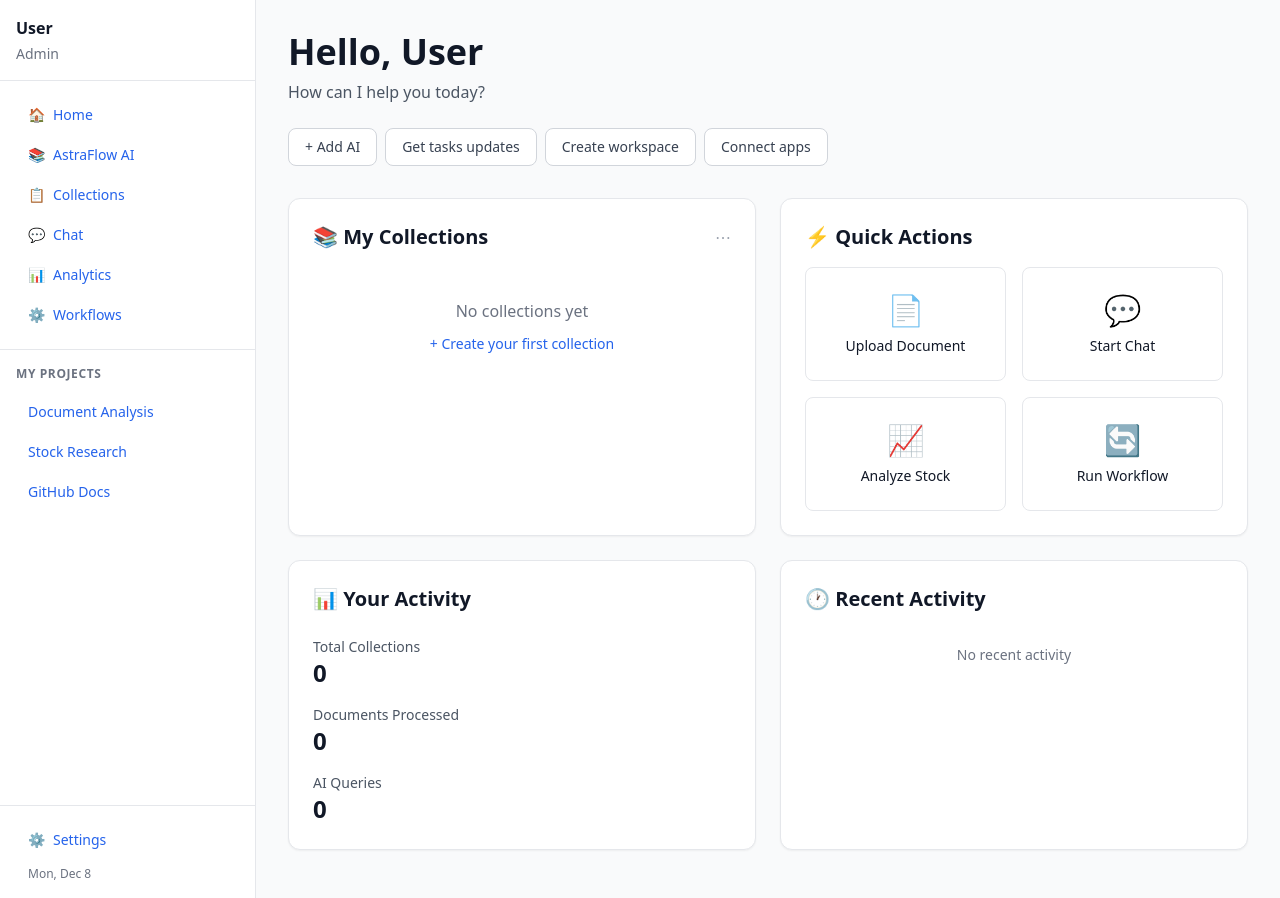
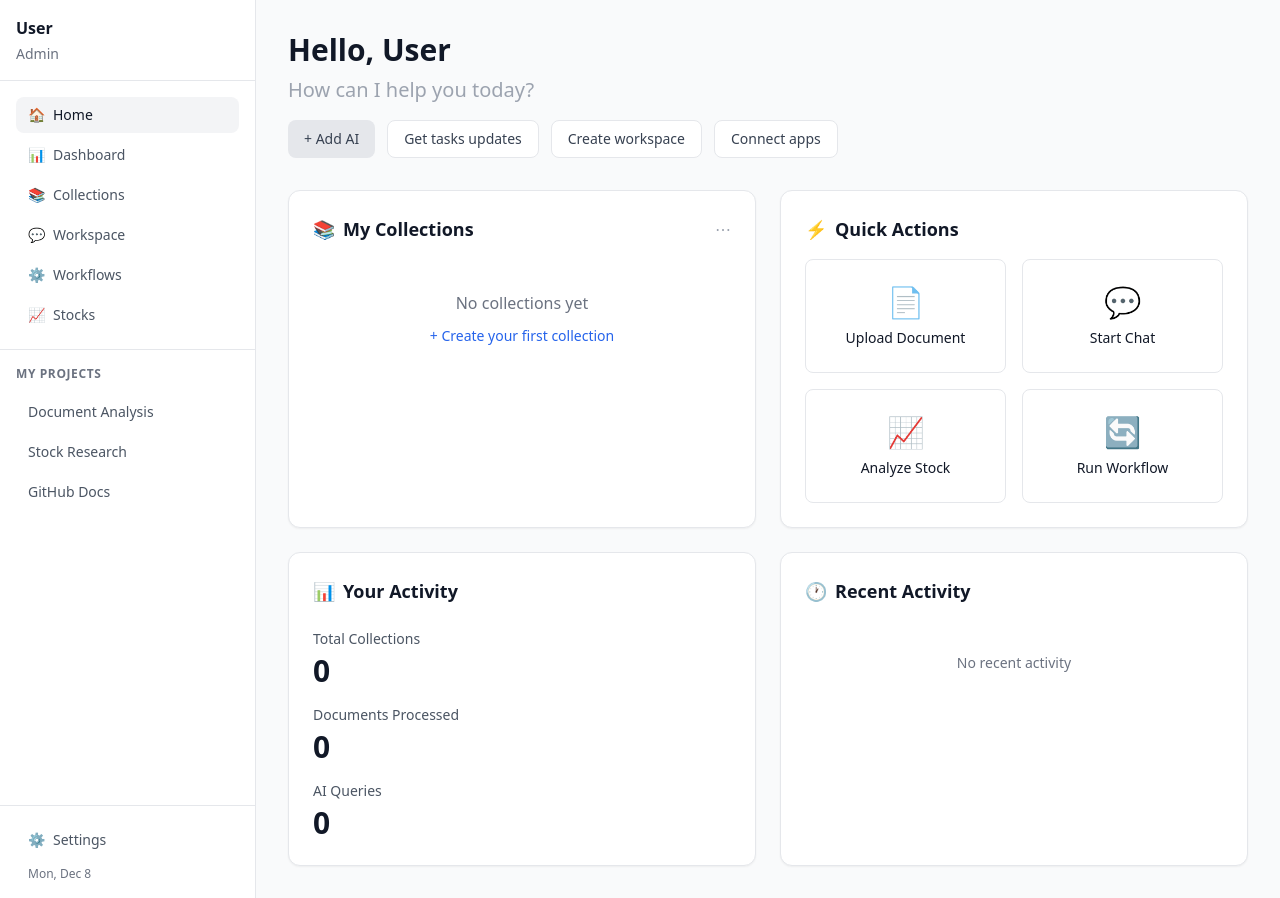
Before and after one commit to sairam3824/astraflow, a FastAPI app: page / in a window 1280 px wide. Run offline with FastAPI, Linux system fonts and the light colour scheme; some libraries are stand-ins or nearby versions.

Commit message:
new file:   FINAL_STATUS.md 	deleted:    IMPLEMENTATION_SUMMARY.md 	deleted:    MIGRATION_TO_HTML.md 	deleted:    QUICK_START.md 	deleted:    README.md 	deleted:    WEB_UI_SUMMARY.md 	modified:   services/api_gateway/main.py 	modified:   start-all.sh 	modified:   templates/collections.html 	modified:   templates/dashboard.html 	modified:   templates/index.html 	modified:   templates/settings.html 	modified:   templates/stocks.html 	modified:   templates/workflows.html 	modified:   templates/workspace.html 	deleted:    web/.next/cache/webpack/client-development/5.pack.gz_

```diff
--- a/services/api_gateway/main.py
+++ b/services/api_gateway/main.py
@@ -123,7 +123,6 @@ async def home():
         return HTMLResponse(content=html_file.read_text())
     return HTMLResponse(content="<h1>AstraFlow</h1>")
 
-@app.get("/login.html", response_class=HTMLResponse)
 @app.get("/login", response_class=HTMLResponse)
 async def login_page():
     html_file = TEMPLATES_DIR / "login.html"
@@ -131,7 +130,6 @@ async def login_page():
         return HTMLResponse(content=html_file.read_text())
     return HTMLResponse(content="<h1>Login</h1>")
 
-@app.get("/dashboard.html", response_class=HTMLResponse)
 @app.get("/dashboard", response_class=HTMLResponse)
 async def dashboard_page():
     html_file = TEMPLATES_DIR / "dashboard.html"
@@ -139,14 +137,13 @@ async def dashboard_page():
         return HTMLResponse(content=html_file.read_text())
     return HTMLResponse(content="<h1>Dashboard</h1>")
 
-@app.get("/collections.html", response_class=HTMLResponse)
+@app.get("/collections", response_class=HTMLResponse)
 async def collections_page():
     html_file = TEMPLATES_DIR / "collections.html"
     if html_file.exists():
         return HTMLResponse(content=html_file.read_text())
     return HTMLResponse(content="<h1>Collections</h1>")
 
-@app.get("/workspace.html", response_class=HTMLResponse)
 @app.get("/workspace", response_class=HTMLResponse)
 async def workspace_page():
     html_file = TEMPLATES_DIR / "workspace.html"
@@ -154,7 +151,6 @@ async def workspace_page():
         return HTMLResponse(content=html_file.read_text())
     return HTMLResponse(content="<h1>Workspace</h1>")
 
-@app.get("/workflows.html", response_class=HTMLResponse)
 @app.get("/workflows", response_class=HTMLResponse)
 async def workflows_page():
     html_file = TEMPLATES_DIR / "workflows.html"
@@ -162,7 +158,6 @@ async def workflows_page():
         return HTMLResponse(content=html_file.read_text())
     return HTMLResponse(content="<h1>Workflows</h1>")
 
-@app.get("/stocks.html", response_class=HTMLResponse)
 @app.get("/stocks", response_class=HTMLResponse)
 async def stocks_page():
     html_file = TEMPLATES_DIR / "stocks.html"
@@ -170,7 +165,6 @@ async def stocks_page():
         return HTMLResponse(content=html_file.read_text())
     return HTMLResponse(content="<h1>Stocks</h1>")
 
-@app.get("/settings.html", response_class=HTMLResponse)
 @app.get("/settings", response_class=HTMLResponse)
 async def settings_page():
     html_file = TEMPLATES_DIR / "settings.html"
@@ -178,7 +172,6 @@ async def settings_page():
         return HTMLResponse(content=html_file.read_text())
     return HTMLResponse(content="<h1>Settings</h1>")
 
-@app.get("/rag.html", response_class=HTMLResponse)
 @app.get("/rag", response_class=HTMLResponse)
 async def rag_page():
     html_file = TEMPLATES_DIR / "rag.html"
@@ -186,7 +179,6 @@ async def rag_page():
         return HTMLResponse(content=html_file.read_text())
     return HTMLResponse(content="<h1>RAG Search</h1>")
 
-@app.get("/chat.html", response_class=HTMLResponse)
 @app.get("/chat", response_class=HTMLResponse)
 async def chat_page():
     html_file = TEMPLATES_DIR / "chat.html"
--- a/templates/index.html
+++ b/templates/index.html
@@ -3,7 +3,7 @@
 <head>
     <meta charset="UTF-8">
     <meta name="viewport" content="width=device-width, initial-scale=1.0">
-    <title>AstraFlow - AI Platform</title>
+    <title>Home - AstraFlow</title>
     <script src="https://cdn.tailwindcss.com"></script>
 </head>
 <body class="bg-gray-50">
@@ -18,29 +18,29 @@
 
             <!-- Main Navigation -->
             <nav class="p-4 space-y-1 border-b border-gray-200">
-                <a href="/" class="flex items-center space-x-2 px-3 py-2 rounded-lg text-blue-600 hover:bg-blue-50 text-sm">
+                <a href="/" class="flex items-center space-x-2 px-3 py-2 rounded-lg bg-gray-100 text-gray-900 text-sm">
                     <span>🏠</span>
                     <span>Home</span>
                 </a>
-                <a href="/collections" class="flex items-center space-x-2 px-3 py-2 rounded-lg text-blue-600 hover:bg-blue-50 text-sm">
+                <a href="/dashboard" class="flex items-center space-x-2 px-3 py-2 rounded-lg text-gray-600 hover:bg-gray-50 text-sm">
+                    <span>📊</span>
+                    <span>Dashboard</span>
+                </a>
+                <a href="/collections" class="flex items-center space-x-2 px-3 py-2 rounded-lg text-gray-600 hover:bg-gray-50 text-sm">
                     <span>📚</span>
-                    <span>AstraFlow AI</span>
-                </a>
-                <a href="/collections" class="flex items-center space-x-2 px-3 py-2 rounded-lg text-blue-600 hover:bg-blue-50 text-sm">
-                    <span>📋</span>
                     <span>Collections</span>
                 </a>
-                <a href="/chat" class="flex items-center space-x-2 px-3 py-2 rounded-lg text-blue-600 hover:bg-blue-50 text-sm">
+                <a href="/workspace" class="flex items-center space-x-2 px-3 py-2 rounded-lg text-gray-600 hover:bg-gray-50 text-sm">
                     <span>💬</span>
-                    <span>Chat</span>
+                    <span>Workspace</span>
                 </a>
-                <a href="/analytics" class="flex items-center space-x-2 px-3 py-2 rounded-lg text-blue-600 hover:bg-blue-50 text-sm">
-                    <span>📊</span>
-                    <span>Analytics</span>
-                </a>
-                <a href="/workflows" class="flex items-center space-x-2 px-3 py-2 rounded-lg text-blue-600 hover:bg-blue-50 text-sm">
+                <a href="/workflows" class="flex items-center space-x-2 px-3 py-2 rounded-lg text-gray-600 hover:bg-gray-50 text-sm">
                     <span>⚙️</span>
                     <span>Workflows</span>
+                </a>
+                <a href="/stocks" class="flex items-center space-x-2 px-3 py-2 rounded-lg text-gray-600 hover:bg-gray-50 text-sm">
+                    <span>📈</span>
+                    <span>Stocks</span>
                 </a>
             </nav>
 
@@ -48,13 +48,13 @@
             <div class="flex-1 p-4">
                 <div class="text-xs font-semibold text-gray-500 uppercase tracking-wider mb-3">MY PROJECTS</div>
                 <div class="space-y-1">
-                    <a href="/collections?project=document-analysis" class="block px-3 py-2 rounded-lg text-blue-600 hover:bg-blue-50 text-sm">
+                    <a href="/collections?project=document-analysis" class="block px-3 py-2 rounded-lg text-gray-600 hover:bg-gray-50 text-sm">
                         Document Analysis
                     </a>
-                    <a href="/stocks" class="block px-3 py-2 rounded-lg text-blue-600 hover:bg-blue-50 text-sm">
+                    <a href="/stocks" class="block px-3 py-2 rounded-lg text-gray-600 hover:bg-gray-50 text-sm">
                         Stock Research
                     </a>
-                    <a href="/github" class="block px-3 py-2 rounded-lg text-blue-600 hover:bg-blue-50 text-sm">
+                    <a href="/collections?project=github" class="block px-3 py-2 rounded-lg text-gray-600 hover:bg-gray-50 text-sm">
                         GitHub Docs
                     </a>
                 </div>
@@ -62,7 +62,7 @@
 
             <!-- Settings & Date -->
             <div class="p-4 border-t border-gray-200">
-                <a href="/settings" class="flex items-center space-x-2 px-3 py-2 rounded-lg text-blue-600 hover:bg-blue-50 text-sm mb-2">
+                <a href="/settings" class="flex items-center space-x-2 px-3 py-2 rounded-lg text-gray-600 hover:bg-gray-50 text-sm mb-2">
                     <span>⚙️</span>
                     <span>Settings</span>
                 </a>
@@ -72,16 +72,16 @@
 
         <!-- Main Content -->
         <main class="flex-1 overflow-y-auto">
-            <div class="p-8">
+            <div class="p-8 max-w-7xl mx-auto">
                 <!-- Header -->
                 <div class="mb-8">
-                    <h1 class="text-4xl font-bold text-gray-900 mb-2">Hello, <span id="userNameHeader">User</span></h1>
-                    <p class="text-gray-600 mb-6">How can I help you today?</p>
-                    <div class="flex gap-2 flex-wrap">
-                        <button class="px-4 py-2 bg-white border border-gray-300 text-gray-700 rounded-lg text-sm hover:bg-gray-50">+ Add AI</button>
-                        <button class="px-4 py-2 bg-white border border-gray-300 text-gray-700 rounded-lg text-sm hover:bg-gray-50">Get tasks updates</button>
-                        <button class="px-4 py-2 bg-white border border-gray-300 text-gray-700 rounded-lg text-sm hover:bg-gray-50">Create workspace</button>
-                        <button class="px-4 py-2 bg-white border border-gray-300 text-gray-700 rounded-lg text-sm hover:bg-gray-50">Connect apps</button>
+                    <h1 class="text-3xl font-bold text-gray-900 mb-2">Hello, <span id="userNameHeader">User</span></h1>
+                    <p class="text-xl text-gray-400 mb-4">How can I help you today?</p>
+                    <div class="flex gap-3 flex-wrap">
+                        <button class="px-4 py-2 bg-gray-200 hover:bg-gray-300 text-gray-700 rounded-lg text-sm font-medium transition-colors">+ Add AI</button>
+                        <button class="px-4 py-2 bg-white hover:bg-gray-50 border border-gray-200 text-gray-700 rounded-lg text-sm font-medium transition-colors">Get tasks updates</button>
+                        <button class="px-4 py-2 bg-white hover:bg-gray-50 border border-gray-200 text-gray-700 rounded-lg text-sm font-medium transition-colors">Create workspace</button>
+                        <button class="px-4 py-2 bg-white hover:bg-gray-50 border border-gray-200 text-gray-700 rounded-lg text-sm font-medium transition-colors">Connect apps</button>
                     </div>
                 </div>
 
@@ -89,36 +89,42 @@
                     <!-- Collections Card -->
                     <div class="bg-white rounded-xl shadow-sm border border-gray-200 p-6">
                         <div class="flex items-center justify-between mb-4">
-                            <h2 class="text-xl font-bold text-gray-900">📚 My Collections</h2>
+                            <div class="flex items-center space-x-2">
+                                <span class="text-lg">📚</span>
+                                <h2 class="text-lg font-semibold text-gray-900">My Collections</h2>
+                            </div>
                             <button class="text-gray-400 hover:text-gray-600">⋯</button>
                         </div>
 
                         <div id="collectionsContainer">
                             <div class="text-center py-8 text-gray-500">
                                 <div class="mb-2">No collections yet</div>
-                                <button class="text-sm text-blue-600 hover:text-blue-700 font-medium">+ Create your first collection</button>
+                                <button onclick="window.location.href='/collections'" class="text-sm text-blue-600 hover:text-blue-700 font-medium">+ Create your first collection</button>
                             </div>
                         </div>
                     </div>
 
                     <!-- Quick Actions -->
                     <div class="bg-white rounded-xl shadow-sm border border-gray-200 p-6">
-                        <h2 class="text-xl font-bold text-gray-900 mb-4">⚡ Quick Actions</h2>
+                        <div class="flex items-center space-x-2 mb-4">
+                            <span class="text-lg">⚡</span>
+                            <h2 class="text-lg font-semibold text-gray-900">Quick Actions</h2>
+                        </div>
 
                         <div class="grid grid-cols-2 gap-4">
-                            <button class="p-6 border border-gray-200 rounded-lg hover:border-blue-300 hover:bg-blue-50 transition-colors text-center">
+                            <button onclick="window.location.href='/collections'" class="p-6 border border-gray-200 rounded-lg hover:border-gray-300 hover:bg-gray-50 transition-colors text-center">
                                 <div class="text-3xl mb-2">📄</div>
                                 <div class="text-sm font-medium text-gray-900">Upload Document</div>
                             </button>
-                            <button class="p-6 border border-gray-200 rounded-lg hover:border-blue-300 hover:bg-blue-50 transition-colors text-center">
+                            <button onclick="window.location.href='/chat'" class="p-6 border border-gray-200 rounded-lg hover:border-gray-300 hover:bg-gray-50 transition-colors text-center">
                                 <div class="text-3xl mb-2">💬</div>
                                 <div class="text-sm font-medium text-gray-900">Start Chat</div>
                             </button>
-                            <button class="p-6 border border-gray-200 rounded-lg hover:border-blue-300 hover:bg-blue-50 transition-colors text-center">
+                            <button onclick="window.location.href='/stocks'" class="p-6 border border-gray-200 rounded-lg hover:border-gray-300 hover:bg-gray-50 transition-colors text-center">
                                 <div class="text-3xl mb-2">📈</div>
                                 <div class="text-sm font-medium text-gray-900">Analyze Stock</div>
                             </button>
-                            <button class="p-6 border border-gray-200 rounded-lg hover:border-blue-300 hover:bg-blue-50 transition-colors text-center">
+                            <button onclick="window.location.href='/workflows'" class="p-6 border border-gray-200 rounded-lg hover:border-gray-300 hover:bg-gray-50 transition-colors text-center">
                                 <div class="text-3xl mb-2">🔄</div>
                                 <div class="text-sm font-medium text-gray-900">Run Workflow</div>
                             </button>
@@ -127,29 +133,35 @@
 
                     <!-- Stats -->
                     <div class="bg-white rounded-xl shadow-sm border border-gray-200 p-6">
-                        <h2 class="text-xl font-bold text-gray-900 mb-6">📊 Your Activity</h2>
+                        <div class="flex items-center space-x-2 mb-6">
+                            <span class="text-lg">📊</span>
+                            <h2 class="text-lg font-semibold text-gray-900">Your Activity</h2>
+                        </div>
                         <div class="space-y-4">
                             <div>
-                                <div class="text-sm text-gray-600">Total Collections</div>
-                                <div class="text-2xl font-bold text-gray-900" id="statsCollections">0</div>
+                                <div class="text-sm text-gray-600 mb-1">Total Collections</div>
+                                <div class="text-3xl font-bold text-gray-900" id="statsCollections">0</div>
                             </div>
                             <div>
-                                <div class="text-sm text-gray-600">Documents Processed</div>
-                                <div class="text-2xl font-bold text-gray-900" id="statsDocuments">0</div>
+                                <div class="text-sm text-gray-600 mb-1">Documents Processed</div>
+                                <div class="text-3xl font-bold text-gray-900" id="statsDocuments">0</div>
                             </div>
                             <div>
-                                <div class="text-sm text-gray-600">AI Queries</div>
-                                <div class="text-2xl font-bold text-gray-900" id="statsQueries">0</div>
+                                <div class="text-sm text-gray-600 mb-1">AI Queries</div>
+                                <div class="text-3xl font-bold text-gray-900" id="statsQueries">0</div>
                             </div>
                         </div>
                     </div>
 
                     <!-- Recent Activity -->
                     <div class="bg-white rounded-xl shadow-sm border border-gray-200 p-6">
-                        <h2 class="text-xl font-bold text-gray-900 mb-4">🕐 Recent Activity</h2>
+                        <div class="flex items-center space-x-2 mb-4">
+                            <span class="text-lg">🕐</span>
+                            <h2 class="text-lg font-semibold text-gray-900">Recent Activity</h2>
+                        </div>
 
                         <div id="activityContainer" class="space-y-3">
-                            <div class="text-sm text-gray-500 text-center py-4">No recent activity</div>
+                            <div class="text-sm text-gray-500 text-center py-8">No recent activity</div>
                         </div>
                     </div>
                 </div>
@@ -159,18 +171,32 @@
 
     <script>
         // Set current date
-        const currentDate = new Date().toLocaleDateString('en-US', { weekday: 'short', month: 'short', day: 'numeric' });
-        document.getElementById('sidebarDate').textContent = currentDate;
+        const currentDate = new Date();
+        const dateStr = currentDate.toLocaleDateString('en-US', {
+            weekday: 'short',
+            month: 'short',
+            day: 'numeric'
+        });
+        document.getElementById('sidebarDate').textContent = dateStr;
 
         // Load collections
         async function loadCollections() {
             try {
                 const token = localStorage.getItem('token');
-                const response = await fetch('http://localhost:8000/api/collections', {
+                if (!token) {
+                    return;
+                }
+
+                const response = await fetch('http://localhost:8080/api/collections', {
                     headers: {
                         'Authorization': `Bearer ${token}`
                     }
                 });
+
+                if (!response.ok) {
+                    return;
+                }
+
                 const collections = await response.json();
 
                 const container = document.getElementById('collectionsContainer');
@@ -187,7 +213,7 @@
                     container.innerHTML = collections.slice(0, 5).map(col => `
                         <div class="flex items-center justify-between p-3 rounded-lg hover:bg-gray-50 cursor-pointer mb-2" onclick="window.location.href='/collections'">
                             <div class="flex items-center space-x-3">
-                                <div class="w-10 h-10 bg-blue-100 rounded-lg flex items-center justify-center text-xl">📁</div>
+                                <div class="w-10 h-10 bg-purple-100 rounded-lg flex items-center justify-center text-xl">📁</div>
                                 <div>
                                     <div class="font-medium text-gray-900">${col.name}</div>
                                     <div class="text-xs text-gray-500">${col.domain || 'General'}</div>
```
Also changed, not shown: FINAL_STATUS.md (added, +3 -0 lines), MIGRATION_TO_HTML.md (deleted, +0 -129 lines), QUICK_START.md (deleted, +0 -123 lines), templates/collections.html (+5 -5 lines), templates/dashboard.html (+6 -6 lines), templates/settings.html (+6 -6 lines), templates/stocks.html (+5 -5 lines), templates/workflows.html (+5 -5 lines), templates/workspace.html (+5 -5 lines), IMPLEMENTATION_SUMMARY.md (deleted), README.md (deleted), WEB_UI_SUMMARY.md (deleted), 1 other file.
